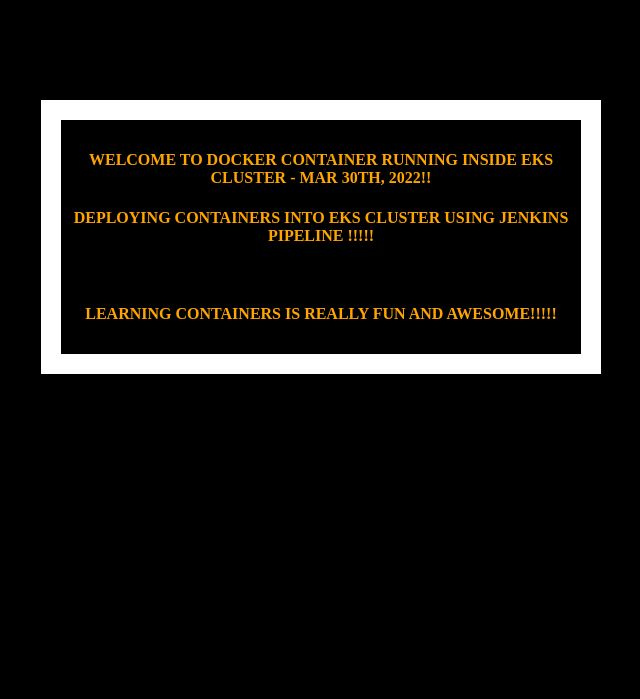
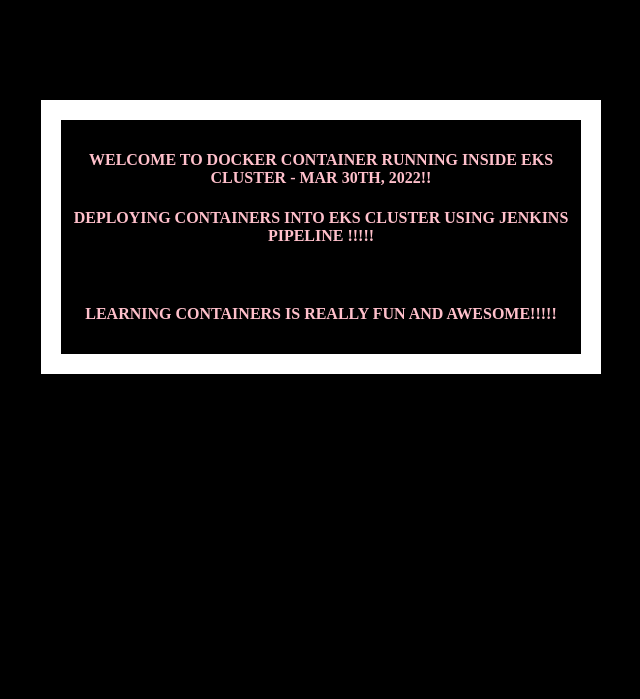
Before and after one commit to deepsaha288/EcrAutomation-jenkins, a Flask app: page / in a window 1280 px wide. Shown: the top 699 px of the page, without its empty margins (319-959 px from the left). Run offline with Flask 2, Linux system fonts and the light colour scheme.

Commit message:
added html code in code

```diff
--- a/templates/index.html
+++ b/templates/index.html
@@ -3,7 +3,7 @@
     <style type="text/css">
       body {
         background: black;
-        color: orange;
+        color: pink;
       }
       div.container {
         max-width: 500px;
```
